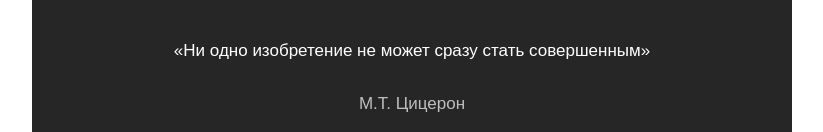
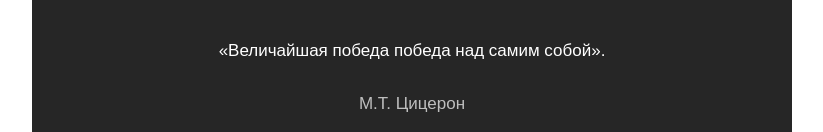
Before and after one commit to AnastasiaQA1/_Myportfolio, a plain HTML site: page index.html in a window 1280 px wide. Shown: the part 1052-1184 px from the top of the page, without its empty margins (228-1051 px from the left). Drawn offline with Linux system fonts and the light colour scheme; files whose address does not match are found by name.

Commit message:
изменение

```diff
--- a/index.html
+++ b/index.html
@@ -86,7 +86,7 @@
 					</div>
 					<div class="row">
 						<div class="col-md-12 fh5co-counter">
-								<h3 class="border-bottom" style="font-size:17px"> «Ни одно изобретение не может сразу стать совершенным»</h3>
+								<h3 class="border-bottom" style="font-size:17px">«Величайшая победа победа над самим собой».</h3>
 								<p style="font-size:17px"> М.Т. Цицерон</p>
 						</div>
 					</div>
```
